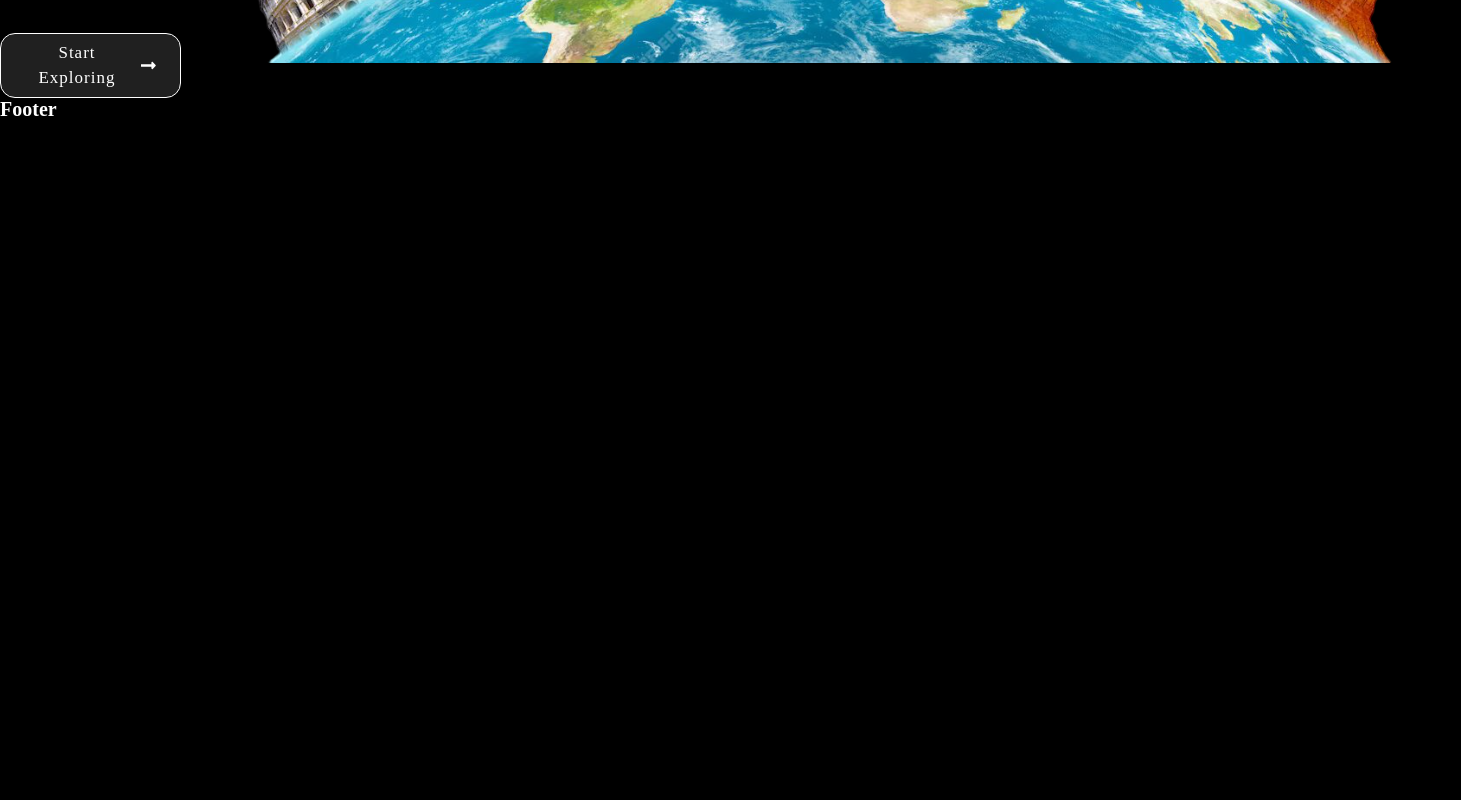
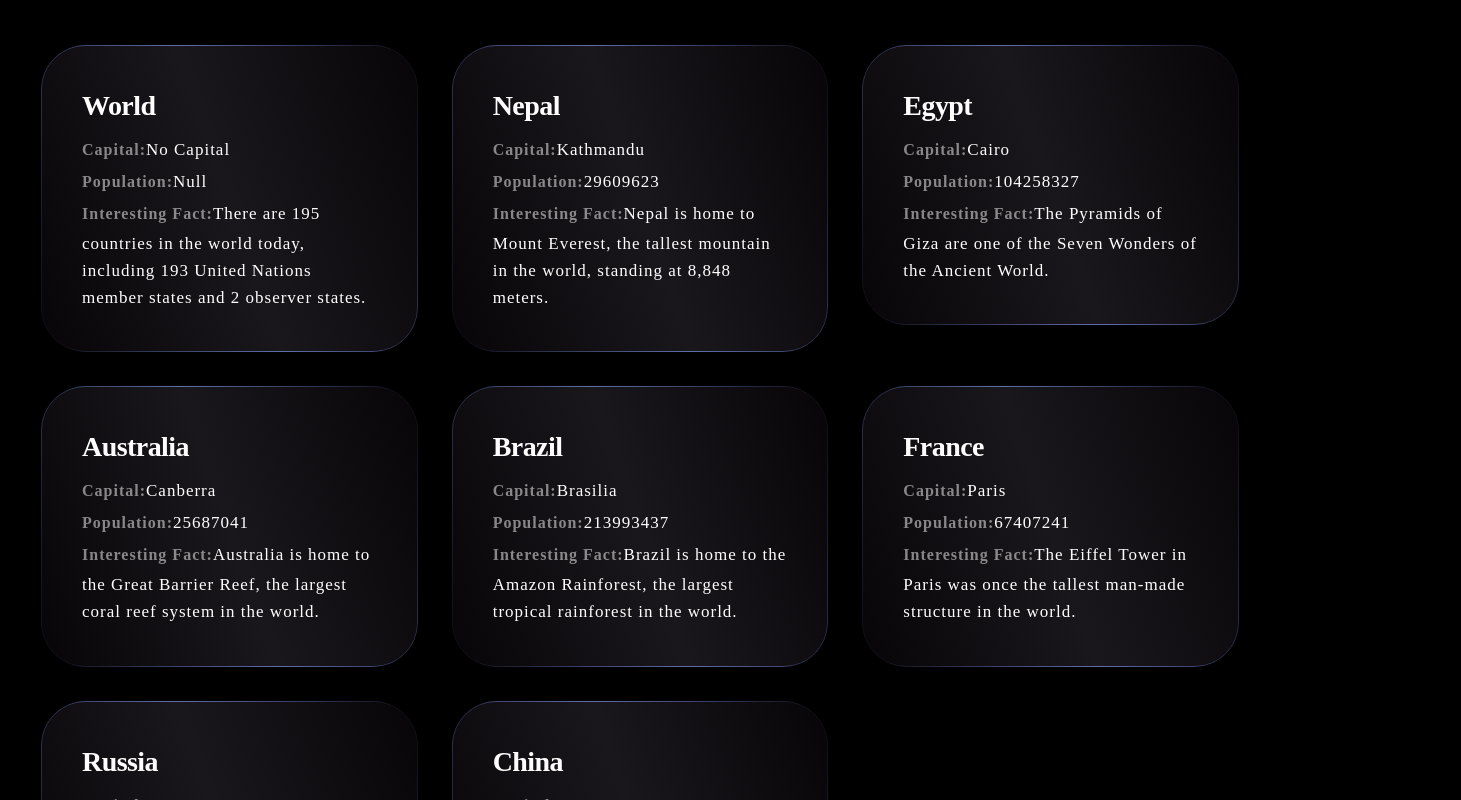
Before and after one commit to KrGuddu/react_country, a React (Vite) app: page / in a window 1280 px wide. Shown: the part 740-1540 px from the top of the page, 1461 px wide, since content can reach past the window. Before the commit the page ends 861 px from the top, so only its background shows below. Built offline with nearby package versions, Linux system fonts and the light colour scheme.

Commit message:
About page, Home page functionality with hero & about section

```diff
--- /dev/null
+++ b/src/api/countryData.json
@@ -0,0 +1,58 @@
+[
+  {
+    "id": 1,
+    "countryName": "World",
+    "capital": "No Capital",
+    "population": "Null",
+    "interestingFact": "There are 195 countries in the world today, including 193 United Nations member states and 2 observer states."
+  },
+  {
+    "id": 2,
+    "countryName": "Nepal",
+    "capital": "Kathmandu",
+    "population": 29609623,
+    "interestingFact": "Nepal is home to Mount Everest, the tallest mountain in the world, standing at 8,848 meters."
+  },
+  {
+    "id": 3,
+    "countryName": "Egypt",
+    "capital": "Cairo",
+    "population": 104258327,
+    "interestingFact": "The Pyramids of Giza are one of the Seven Wonders of the Ancient World."
+  },
+  {
+    "id": 4,
+    "countryName": "Australia",
+    "capital": "Canberra",
+    "population": 25687041,
+    "interestingFact": "Australia is home to the Great Barrier Reef, the largest coral reef system in the world."
+  },
+  {
+    "id": 5,
+    "countryName": "Brazil",
+    "capital": "Brasilia",
+    "population": 213993437,
+    "interestingFact": "Brazil is home to the Amazon Rainforest, the largest tropical rainforest in the world."
+  },
+  {
+    "id": 6,
+    "countryName": "France",
+    "capital": "Paris",
+    "population": 67407241,
+    "interestingFact": "The Eiffel Tower in Paris was once the tallest man-made structure in the world."
+  },
+  {
+    "id": 7,
+    "countryName": "Russia",
+    "capital": "Moscow",
+    "population": 1324216107,
+    "interestingFact": "Russia is the largest country in the world by area, covering more than 17 million square kilometers."
+  },
+  {
+    "id": 8,
+    "countryName": "China",
+    "capital": "Beijing",
+    "population": 1444216107,
+    "interestingFact": "The Great Wall of China is visible from space on rare occasions."
+  }
+]
--- a/src/components/UI/Headers.jsx
+++ b/src/components/UI/Headers.jsx
@@ -25,9 +25,6 @@
               <li>
                 <NavLink to="contact">Contact</NavLink>
               </li>
-              {/* <li>
-                <NavLink to="/">Home</NavLink>
-              </li> */}
             </ul>
           </nav>
         </div>
--- /dev/null
+++ b/src/components/UI/HeroSection.jsx
@@ -0,0 +1,30 @@
+import React from 'react'
+import { FaLongArrowAltRight } from "react-icons/fa";
+
+export const HeroSection = () => {
+  return (
+    <main className="hero-section main">
+      <div className="container grid grid-two-cols">
+        <div className="hero-content">
+          <h1 className="heading-xl">
+            Explore the World, One Country at a Time.
+          </h1>
+          <p className="paragraph">
+            Discover the history, culture, and beauty of every nation. Sort,
+            search, and filter through countries to find the details you need.
+          </p>
+          <button className="btn btn-darken btn-inline bg-white-box">
+            Start Exploring <FaLongArrowAltRight />
+          </button>
+        </div>
+        <div className="hero-image">
+          <img
+            src="/images/world.png"
+            alt="world is beauty"
+            className="banner-image"
+          />
+        </div>
+      </div>
+    </main>
+  );
+};
--- a/src/pages/About.jsx
+++ b/src/pages/About.jsx
@@ -1,3 +1,39 @@
+import countryFacts from "../api/countryData.json";
+
 export const About = () => {
-    return <h1>About Page</h1>
-}
+  return (
+    <section className="section-about container">
+      <h2 className="container-title">
+        Here are the Interesting Facts
+        <br />
+        we’re proud of
+      </h2>
+
+      <div className="gradient-cards">
+        {countryFacts.map((country) => {
+          const { id, countryName, capital, population, interestingFact } =
+            country;
+          return (
+            <div className="card" key={id}>
+              <div className="container-card bg-blue-box">               {/* to change color of shadow need to pass the color name like green, yellow, red, etc */}
+                <p className="card-title">{countryName}</p>
+                <p>
+                  <span className="card-description">Capital:</span>
+                  {capital}
+                </p>
+                <p>
+                  <span className="card-description">Population:</span>
+                  {population}
+                </p>
+                <p>
+                  <span className="card-description">Interesting Fact:</span>
+                  {interestingFact}
+                </p>
+              </div>
+            </div>
+          );
+        })}
+      </div>
+    </section>
+  );
+};
--- a/src/pages/Home.jsx
+++ b/src/pages/Home.jsx
@@ -1,30 +1,11 @@
-import { FaLongArrowAltRight } from "react-icons/fa";
-
+import { HeroSection } from "../components/UI/HeroSection";
+import { About } from "./About";
 
 export const Home = () => {
   return (
-    <main className="hero-section main">
-      <div className="Container grid grid-two-cols">
-        <div className="hero-content">
-          <h1 className="heading-xl">
-            Explore the World, One Country at a Time.
-          </h1>
-          <p className="paragraph">
-            Discover the history, culture, and beauty of every nation. Sort,
-            search, and filter through countries to find the details you need.
-          </p>
-          <button className="btn btn-darken btn-inline bg-white-box">
-            Start Exploring <FaLongArrowAltRight />
-          </button>
-        </div>
-        <div className="hero-image">
-            <img
-            src="/images/world.png"
-            alt="world is beauty"
-            className="banner-image"
-          />
-        </div>
-      </div>
-    </main>
+    <>
+    <HeroSection />
+    <About />
+    </>
   );
 };
```
Also changed, not shown: timespan.txt.
